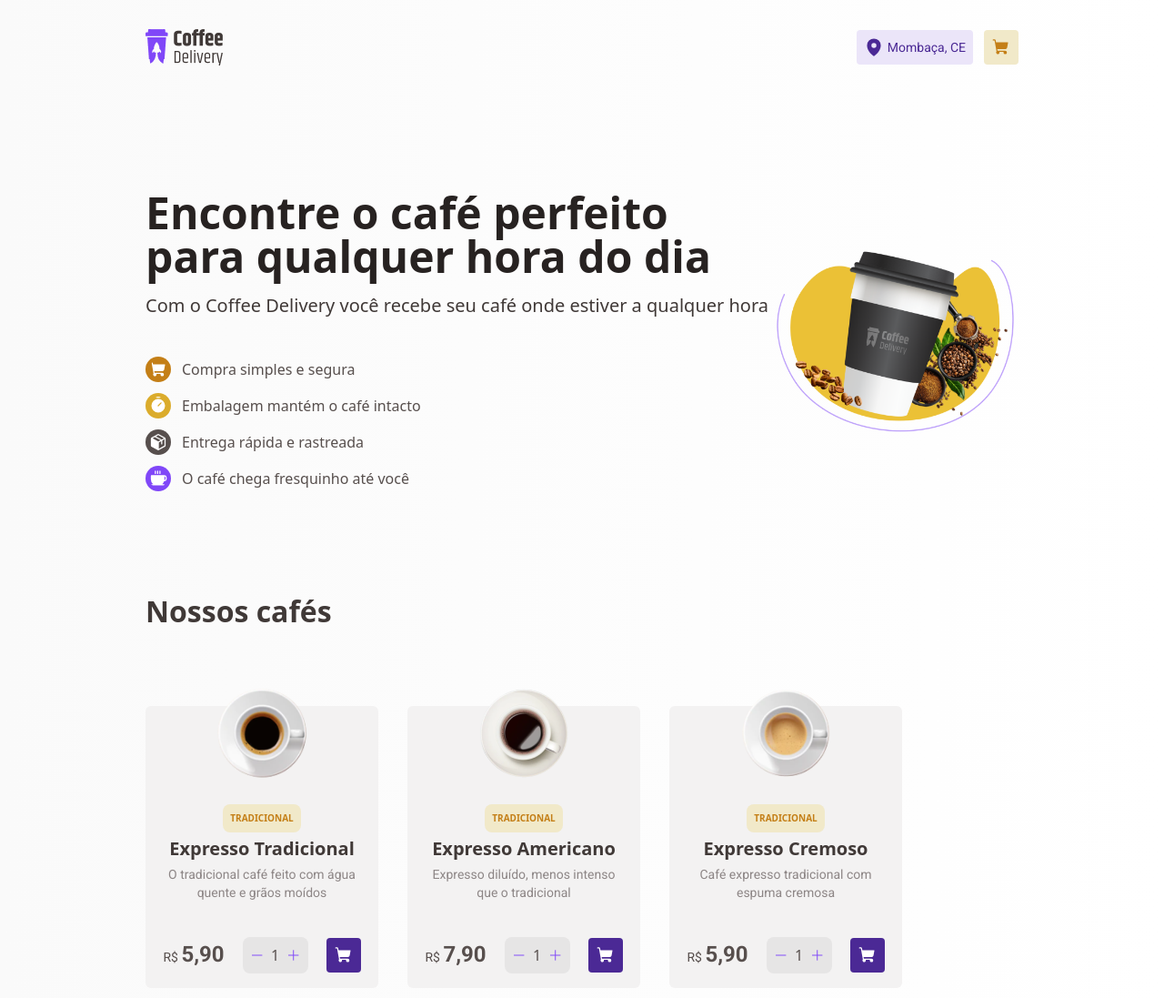
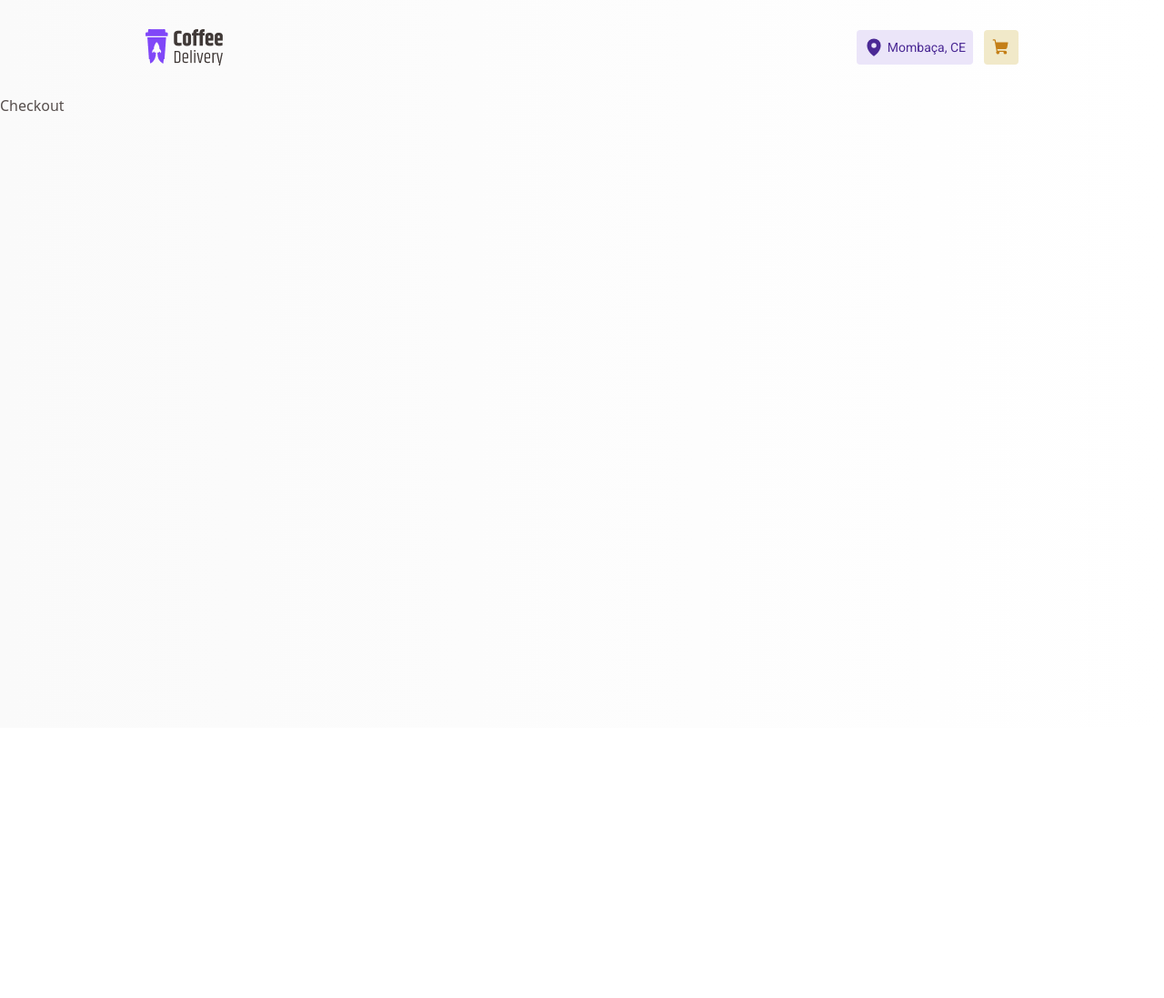
Before and after one commit to italocc-git/coffee-delivery, a React (Vite) app: page /checkout in a window 1280 px wide. Shown: the top 1097 px of the page at 91% size. After the commit the page ends 800 px from the top, so only its background shows below. Built offline with nearby package versions, Linux system fonts and the light colour scheme.

Commit message:
feature : Criando as rotas, Criando os componentes Select Quantity e CreditCard e Criando o defaultLayout

```diff
--- a/src/App.tsx
+++ b/src/App.tsx
@@ -1,11 +1,12 @@
 import { Home } from "./pages/Home"
-
+import {BrowserRouter} from 'react-router-dom'
+import { Routes } from "./Routes"
 function App() {
 
   return (
-    <div >
-      <Home />
-    </div>
+    <BrowserRouter >
+      <Routes />
+    </BrowserRouter>
   )
 }
 
--- /dev/null
+++ b/src/Routes.tsx
@@ -0,0 +1,18 @@
+import {Routes as RoutesList, Route} from 'react-router-dom'
+import { DefaultLayout } from './layouts/DefaultLayout'
+import { Checkout } from './pages/Checkout'
+import { Home } from './pages/Home'
+import { Success } from './pages/Success'
+
+export const Routes = () => {
+    return(
+        <RoutesList >
+            <Route path='/' element={<DefaultLayout/>}>
+                <Route path='/' element={<Home/>} />
+                <Route path='/checkout' element={<Checkout/>} />
+                <Route path='/success' element={<Success/>} />
+            </Route>
+
+        </RoutesList>
+    )
+}
--- a/src/components/CatalogCard/index.tsx
+++ b/src/components/CatalogCard/index.tsx
@@ -1,6 +1,7 @@
 import coffeeExample from '../../assets/coffees/americano.png'
 import { Button } from '../Button';
 import {ShoppingCart , Plus , Minus} from 'phosphor-react'
+import { SelectQuantity } from '../SelectQuantity';
 interface CatalogCardProps {
     image: string;
     type: string[];
@@ -12,7 +13,7 @@ interface CatalogCardProps {
 
 export const CatalogCard = ({image , type , title, description, price} : CatalogCardProps) => {
     return(
-        <div className="flex flex-col items-center justify-center gap-1 w-[256px] h-[310px] bg-base-card rounded-[6px] relative px-[20px]">  {/* rounded-tr-full rounded-bl-full */}
+        <div className="flex flex-col items-center justify-center gap-1 w-[256px] h-[310px] bg-base-card rounded-[6px] relative px-[20px] rounded-tr-[36px] rounded-bl-[36px]">  {/* rounded-tr-full rounded-bl-full */}
             <img src={image} alt="café americano"
                 className='absolute top-[-20px] '
             />
@@ -24,11 +25,8 @@ export const CatalogCard = ({image , type , title, description, price} : Catalog
 
                 <div className='flex items-center justify-between gap-[20px] absolute bottom-4 '>
                     <span className='text-base-text text-sm font-roboto'>R$ <b className='text-[24px] font-extrabold font-baloo'>{price}</b></span>
-                    <div className='flex items-center justify-center gap-2 w-[72px] rounded-lg bg-base-button p-2' >
-                        <Minus className='text-product-purple font-bold cursor-pointer hover:text-product-purple-dark' size={18}  />
-                        <span>1</span>
-                        <Plus className='text-product-purple hover:text-product-purple-dark font-bold cursor-pointer' size={18} />
-                    </div>
+
+                    <SelectQuantity />
                     <Button layout='addCart' icon={ShoppingCart} />
                 </div>
 
--- a/src/components/Header/index.tsx
+++ b/src/components/Header/index.tsx
@@ -4,7 +4,7 @@ import { Button } from '../Button'
 
 export const Header = () => {
     return(
-        <nav className='flex items-center justify-between h-[104px]'>
+        <nav className='flex items-center justify-between h-[104px] px-[160px]'>
             <img src={logo} alt='logo' className='h-10' />
             <div className='flex gap-3'>
                 <div className='bg-product-purple-light text-product-purple-dark flex items-center gap-1 p-2 rounded '>
--- /dev/null
+++ b/src/components/SelectCreditCard/index.tsx
@@ -0,0 +1,13 @@
+interface SelectCreditCardProps {
+    type:  'CARTÃO DE CRÉDITO' | 'CARTÃO DE DÉBITO' | 'DINHEIRO'
+    icon : any
+}
+
+export const SelectCreditCard = ({type, icon : Icon} : SelectCreditCardProps) => {
+    return(
+        <div className="flex items-center gap-3 p-4 border border-product-purple border-hidden active:border-solid bg-base-button active:bg-product-purple-light hover:bg-base-hover transition-colors rounded-[6px] cursor-pointer">
+            <Icon className='text-product-purple' size={16} />
+            <span className="text-base-label font-roboto text-xs">{type}</span>
+        </div>
+    )
+}
--- /dev/null
+++ b/src/components/SelectQuantity/index.tsx
@@ -0,0 +1,13 @@
+import { Plus , Minus} from 'phosphor-react'
+
+export const SelectQuantity  = () => {
+
+
+    return (
+            <div className='flex items-center justify-center gap-2 w-[72px] rounded-lg bg-base-button p-2' >
+                    <Minus className='text-product-purple font-bold cursor-pointer hover:text-product-purple-dark' size={18}  />
+                    <span>1</span>
+                    <Plus className='text-product-purple hover:text-product-purple-dark font-bold cursor-pointer' size={18} />
+            </div>
+    )
+}
--- /dev/null
+++ b/src/layouts/DefaultLayout/index.tsx
@@ -0,0 +1,11 @@
+import { Outlet } from "react-router-dom";
+import { Header } from "../../components/Header";
+
+export function DefaultLayout() {
+    return (
+        <div  >
+            <Header/>
+            <Outlet />
+        </div>
+    )
+}
--- /dev/null
+++ b/src/pages/Checkout/index.tsx
@@ -0,0 +1,5 @@
+export const Checkout = () => {
+    return(
+        <div>Checkout</div>
+    )
+}
--- a/src/pages/Home/components/CoffeeList/index.tsx
+++ b/src/pages/Home/components/CoffeeList/index.tsx
@@ -4,7 +4,7 @@ export const CoffeeList = () => {
     return (
       <div className="h-[1345px]">
         <h1 className="font-baloo font-extrabold text-[32px] text-base-subtitle mb-20">Nossos cafés</h1>
-        <div className="flex flex-wrap items-center gap-8">
+        <div className="flex flex-wrap items-center gap-10">
         {cooffeeListData.map(coffee => (
             <CatalogCard key={coffee.title} image={coffee.image} type={coffee.type} title={coffee.title} description={coffee.description} price={coffee.price} />
         ))}
--- a/src/pages/Home/components/Introduction/index.tsx
+++ b/src/pages/Home/components/Introduction/index.tsx
@@ -5,15 +5,16 @@ export const Introduction = () => {
         <div className="flex items-center justify-between h-[544px]">
             <div className='min-w-[588px] '>
                 <div className='flex flex-col items-start gap-4 mb-10' >
-                    <h1 className='text-5xl font-extrabold self-stretch text-base-title'>
+                    <h1 className='text-5xl font-extrabold  text-base-title'>
                         Encontre o café perfeito para qualquer hora do dia
                     </h1>
-                    <span className='text-xl font-normal self-stretch text-base-subtitle'>
+                    <span className='text-xl font-normal  text-base-subtitle'>
                         Com o Coffee Delivery você recebe seu café onde estiver a qualquer hora
                     </span>
                 </div>
-                <div className='flex flex-col gap-2' >
-                    <div className='flex items-center gap-3 h-8 '>
+                <div className='flex flex-wrap items-center justify-between max-w-[700px]' >
+                    <div className=''>
+                        <div className='flex items-center gap-3 h-8 mb-4'>
                             <ShoppingCart className='bg-product-yellow-dark text-white w-7 h-7 rounded-full p-1' weight='fill' />
                             <span>Compra simples e segura</span>
                         </div>
@@ -21,7 +22,9 @@ export const Introduction = () => {
                             <Timer  className='bg-product-yellow text-white w-7 h-7 rounded-full p-1' weight='fill'/>
                             <span>Embalagem mantém o café intacto</span>
                         </div>
-                    <div className='flex items-center gap-3 h-8'>
+                    </div>
+                    <div>
+                    <div className='flex items-center gap-3 h-8 mb-4'>
                         <Package  className='bg-base-text text-white w-7 h-7 rounded-full p-1' weight='fill'/>
                         <span>Entrega rápida e rastreada</span>
                     </div>
@@ -31,6 +34,7 @@ export const Introduction = () => {
                     </div>
                     </div>
                 </div>
+            </div>
             <div >
                 <img src={CoffeeInto} alt='coffee' width='476px' height='360px' />
             </div>
--- a/src/pages/Home/index.tsx
+++ b/src/pages/Home/index.tsx
@@ -1,11 +1,9 @@
-import { Header } from "../../components/Header"
 import { CoffeeList } from "./components/CoffeeList"
 import { Introduction } from "./components/Introduction"
 
 export const Home = () => {
     return(
         <div className="px-[160px]" >
-            <Header/>
             <Introduction/>
             <CoffeeList/>
 
--- /dev/null
+++ b/src/pages/Success/index.tsx
@@ -0,0 +1,7 @@
+export const Success = () => {
+    return (
+        <div>
+            Success
+        </div>
+    )
+}
```
Lines whose indentation alone changed are shown as unchanged.
